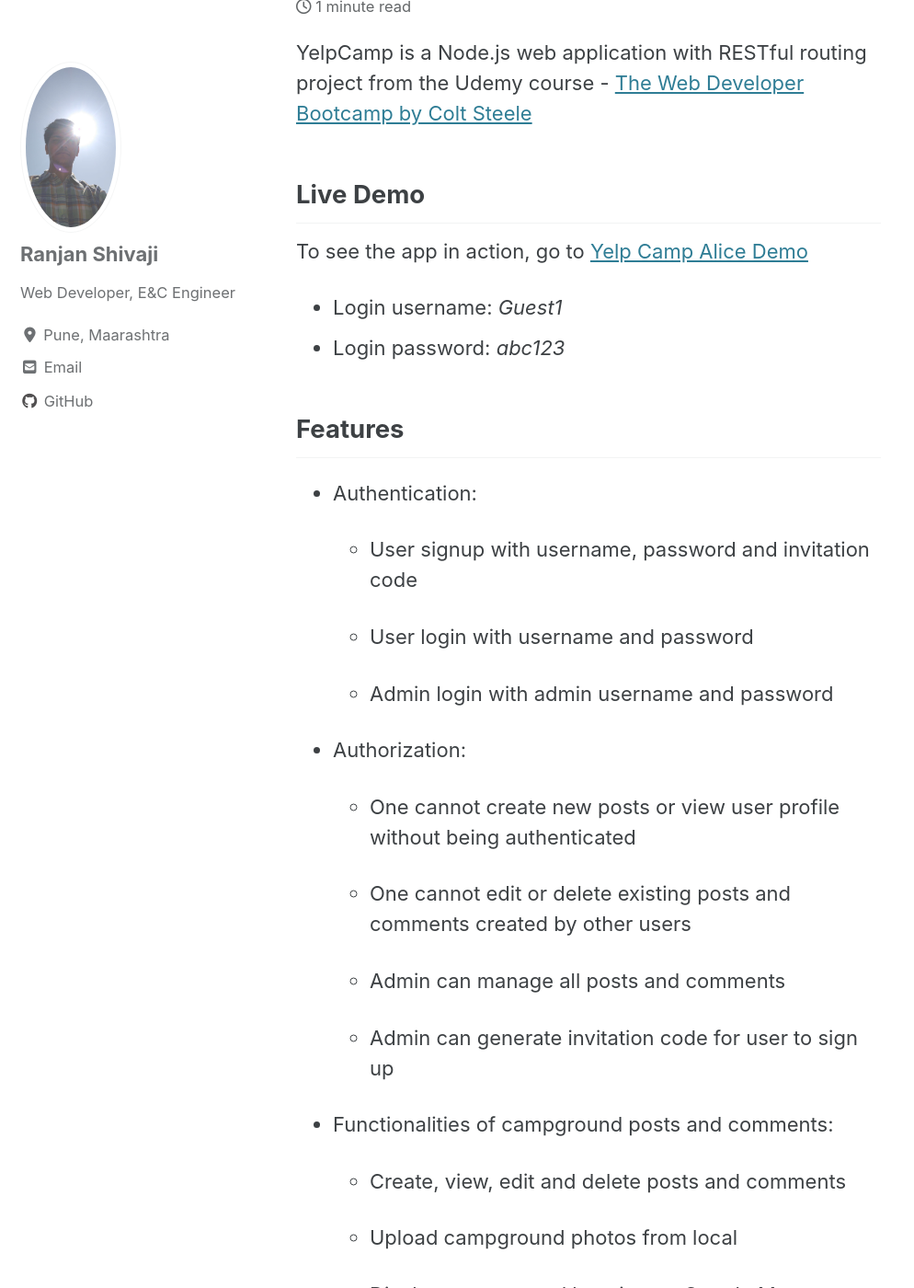
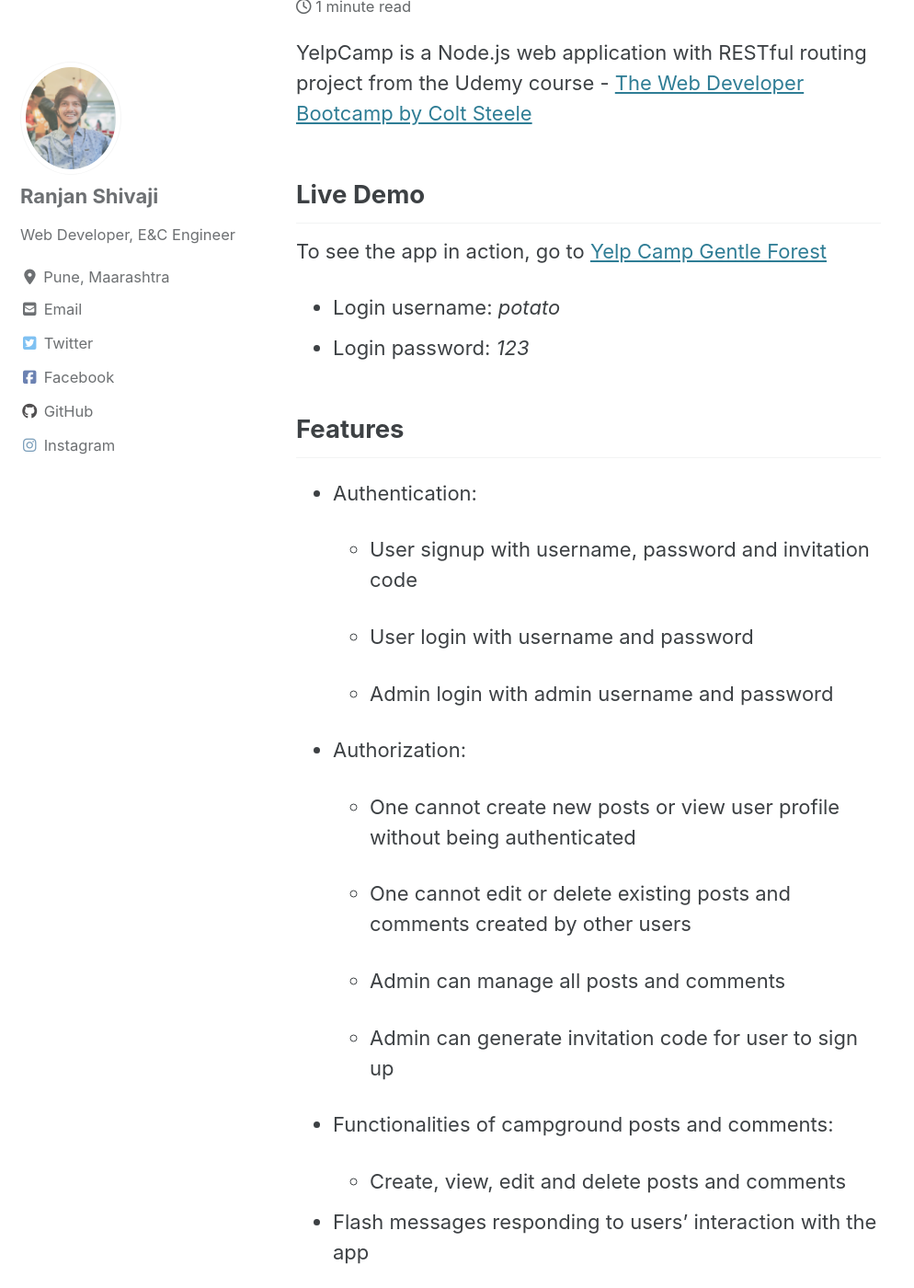
Before and after one commit to ranjanshivaji/ranjanshivaji.github.io, a Jekyll site: the page built from _posts/2020-03-28-YelpCamp.md, in a window 1280 px wide and 1400 px high, scrolled down 238 px. Shown: the whole window at 92% size, without its empty margins (0-994 px from the left). Built offline with Jekyll 4.4.1, drawn with Linux system fonts in a browser that asks for light colours; cached includes are drawn as plain includes; nearby versions of some CDN libraries; some of the changed text lies outside the part shown.

Commit message:
new avatar and social media

```diff
--- a/_config.yml
+++ b/_config.yml
@@ -107,16 +107,16 @@
       # url: "https://your-website.com"
     - label: "Twitter"
       icon: "fab fa-fw fa-twitter-square"
-      # url: "https://twitter.com/"
+      url: "https://twitter.com/ranjanshivaji"
     - label: "Facebook"
       icon: "fab fa-fw fa-facebook-square"
-      # url: "https://facebook.com/"
+      url: "https://www.facebook.com/ranjan.shivaji"
     - label: "GitHub"
       icon: "fab fa-fw fa-github"
       url: "https://github.com/ranjanshivaji"
     - label: "Instagram"
       icon: "fab fa-fw fa-instagram"
-      # url: "https://instagram.com/"
+      url: "https://twitter.com/ranjanshivaji"
 
 # Site Footer
 footer:
--- a/_posts/2018-07-22-YelpCamp.md
+++ b/_posts/2020-03-28-YelpCamp.md
@@ -11,10 +11,10 @@
 
 ## Live Demo
 
-To see the app in action, go to <a href="https://yelpcamp-alice-demo.herokuapp.com/" target="_blank">Yelp Camp Alice Demo</a>
+To see the app in action, go to <a href="https://gentle-forest-45231.herokuapp.com/" target="_blank">Yelp Camp Gentle Forest</a>
 
-* Login username: <i>Guest1</i>
-* Login password: <i>abc123</i>
+* Login username: <i>potato</i>
+* Login password: <i>123</i>
 
 ## Features
 
@@ -39,10 +39,6 @@
 * Functionalities of campground posts and comments:
 
   * Create, view, edit and delete posts and comments
-
-  * Upload campground photos from local
-
-  * Display campground location on Google Maps
 
 * Flash messages responding to users' interaction with the app
 
```
Also changed, not shown: other parts of _posts/2020-03-28-YelpCamp.md (+0 -3 lines), image/avatar.jpeg.
